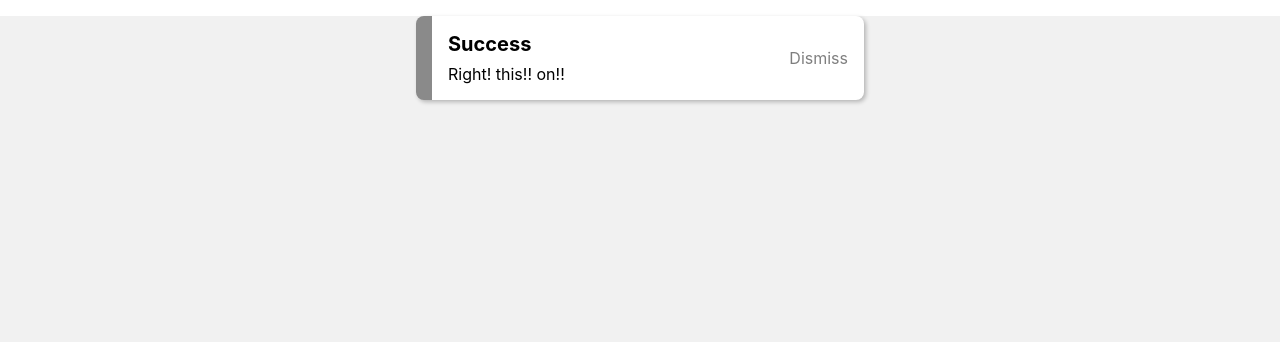
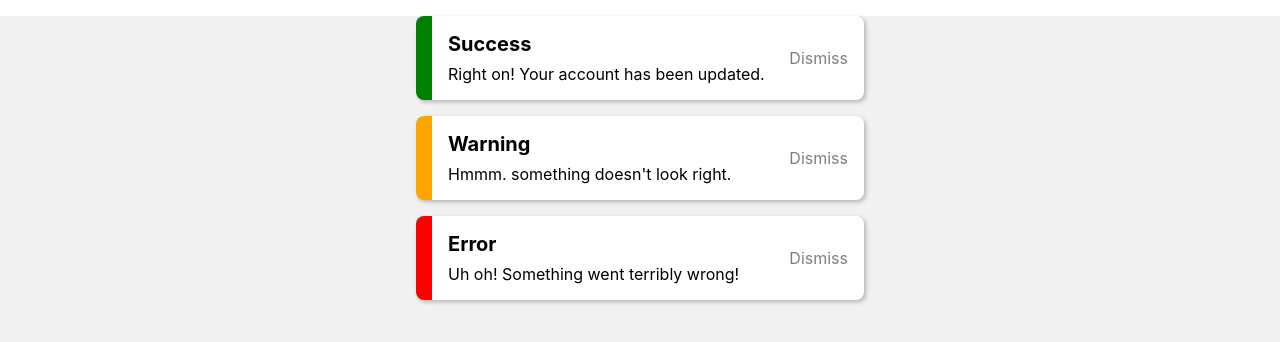
Before and after one commit to newfly101/bootcamp2024-react, a React (Create React App) app: page / in a window 1280 px wide. Shown: the top 342 px of the page. Built offline with nearby package versions, Linux system fonts and the light colour scheme.

Commit message:
CSS 상황별 조정 완료

```diff
--- a/src/App.css
+++ b/src/App.css
@@ -38,3 +38,13 @@
     opacity: 0.5;
     padding: 0;
 }
+
+.toast-success {
+    border-color: green;
+}
+.toast-warning {
+    border-color: orange;
+}
+.toast-error {
+    border-color: red;
+}
--- a/src/App.js
+++ b/src/App.js
@@ -3,15 +3,29 @@ import './App.css';
 function App() {
     return (
         <div className="wrapper">
-            <div className="toast">
+            <div className="toast toast-success">
                 <main className="toast__message">
-                    <header className="toast__message-title"> success </header>
-                    <p className="toast__message-text">Right! this!! on!!</p>
+                    <header className="toast__message-title"> success</header>
+                    <p className="toast__message-text">Right on! Your account has been updated.</p>
                 </main>
                 <button className="toast__button">Dismiss</button>
             </div>
-            <div></div>
-            <div></div>
+
+            <div className="toast toast-warning">
+                <main className="toast__message">
+                    <header className="toast__message-title">Warning</header>
+                    <p className="toast__message-text">Hmmm. something doesn't look right.</p>
+                </main>
+                <button className="toast__button">Dismiss</button>
+            </div>
+
+            <div className="toast toast-error">
+                <main className="toast__message">
+                    <header className="toast__message-title">Error</header>
+                    <p className="toast__message-text">Uh oh! Something went terribly wrong!</p>
+                </main>
+                <button className="toast__button">Dismiss</button>
+            </div>
         </div>
     );
 }
```
